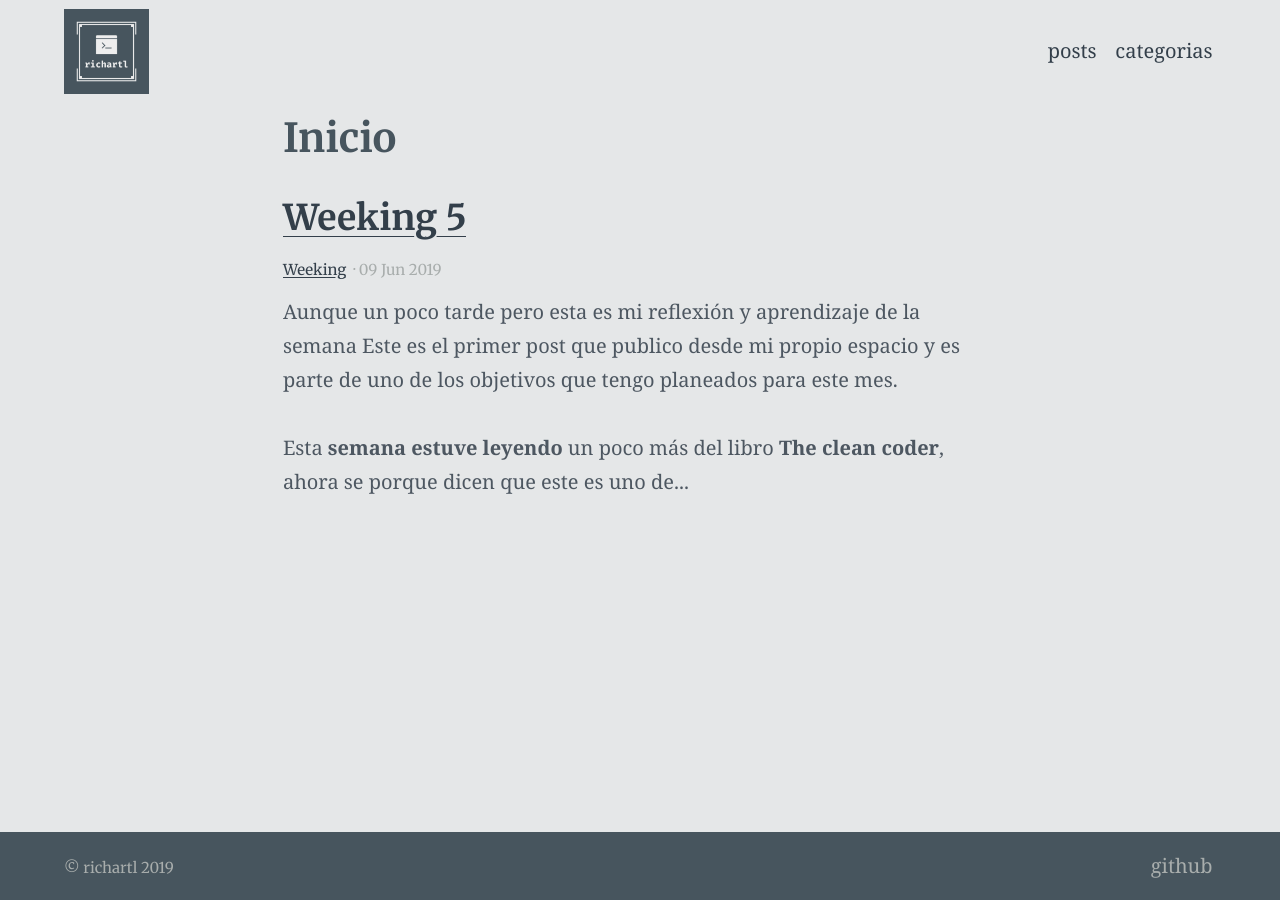
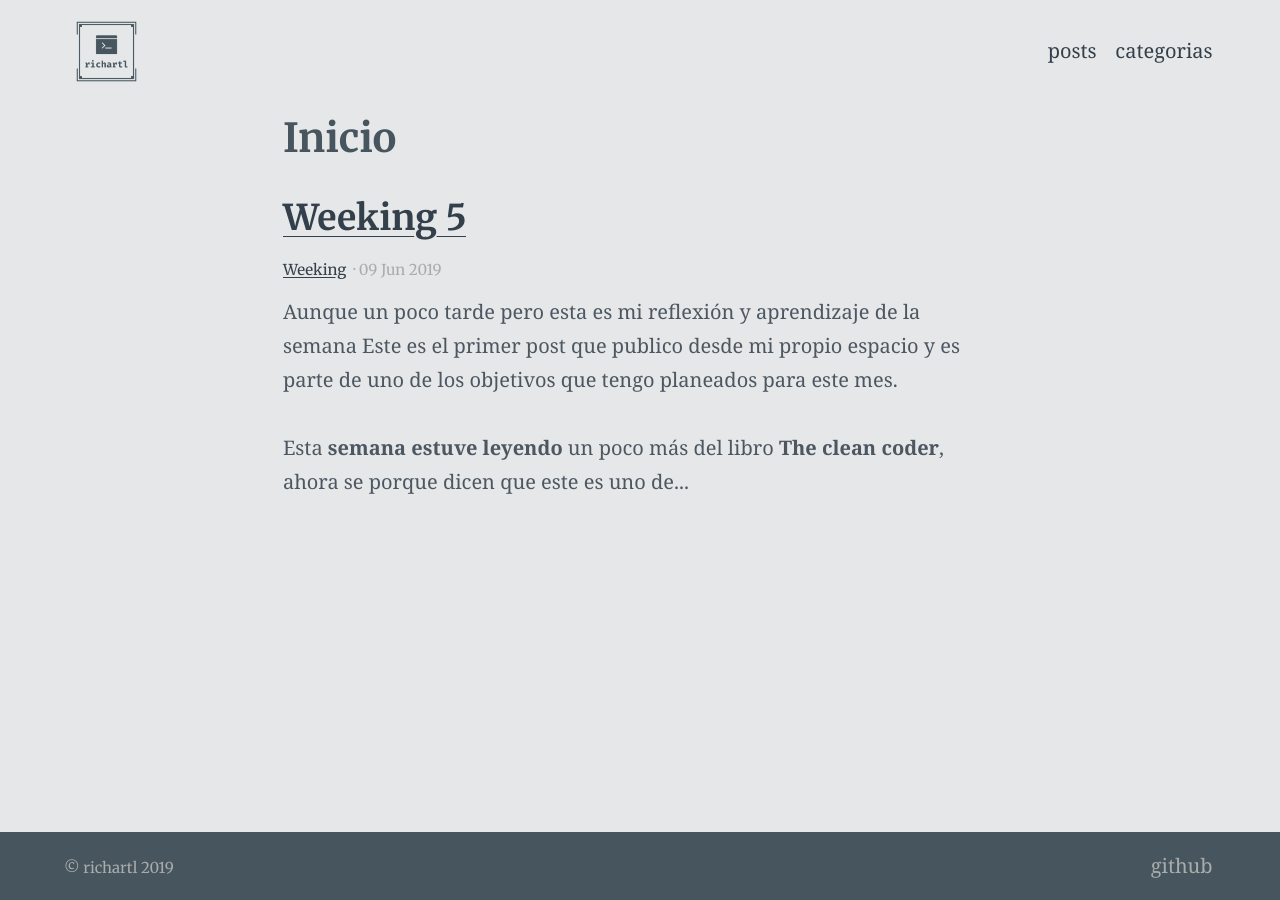
Before and after one commit to richartl/richartl.info, a Jekyll site: the page built from src/index.md, in a window 1280 px wide. Built offline with Jekyll 4.4.1, drawn with Linux system fonts in a browser that asks for light colours; our own code applies the rules of GitHub Pages for plain Markdown files.

Commit message:
Change icon

```diff
--- a/src/_config.yml
+++ b/src/_config.yml
@@ -80,7 +80,7 @@
 encoding: utf-8 # Make sure the encoding is right
 lang: en-US # Set the site language
 title: "richartl" # Site name or title, also used in jekyll-seo-tag
-logo: "/assets/logos/logo.png" # Site logo, also used in jekyll-seo-tag
+logo: "/assets/logos/logo-transparency.png" # Site logo, also used in jekyll-seo-tag
 description: "Mis ideas y contribución" # Site description and default description, also used in jekyll-seo-tag
 url: "http://ripperon.com" # Site url, also used in jekyll-seo-tag
 baseurl: ""
```
Also changed, not shown: src/assets/logos/logo-transparency.png (added), src/assets/logos/logo-white.png (added).
